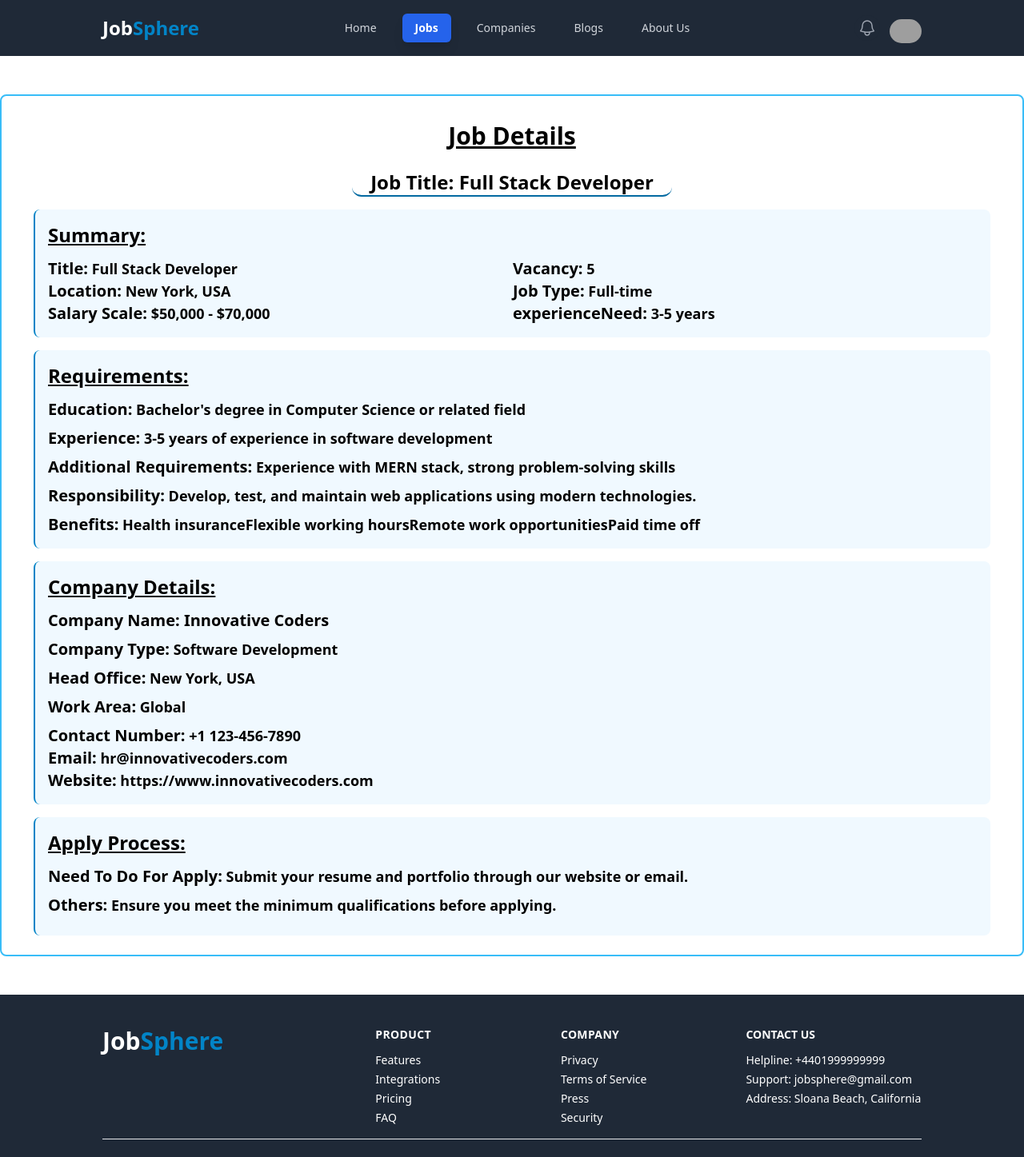
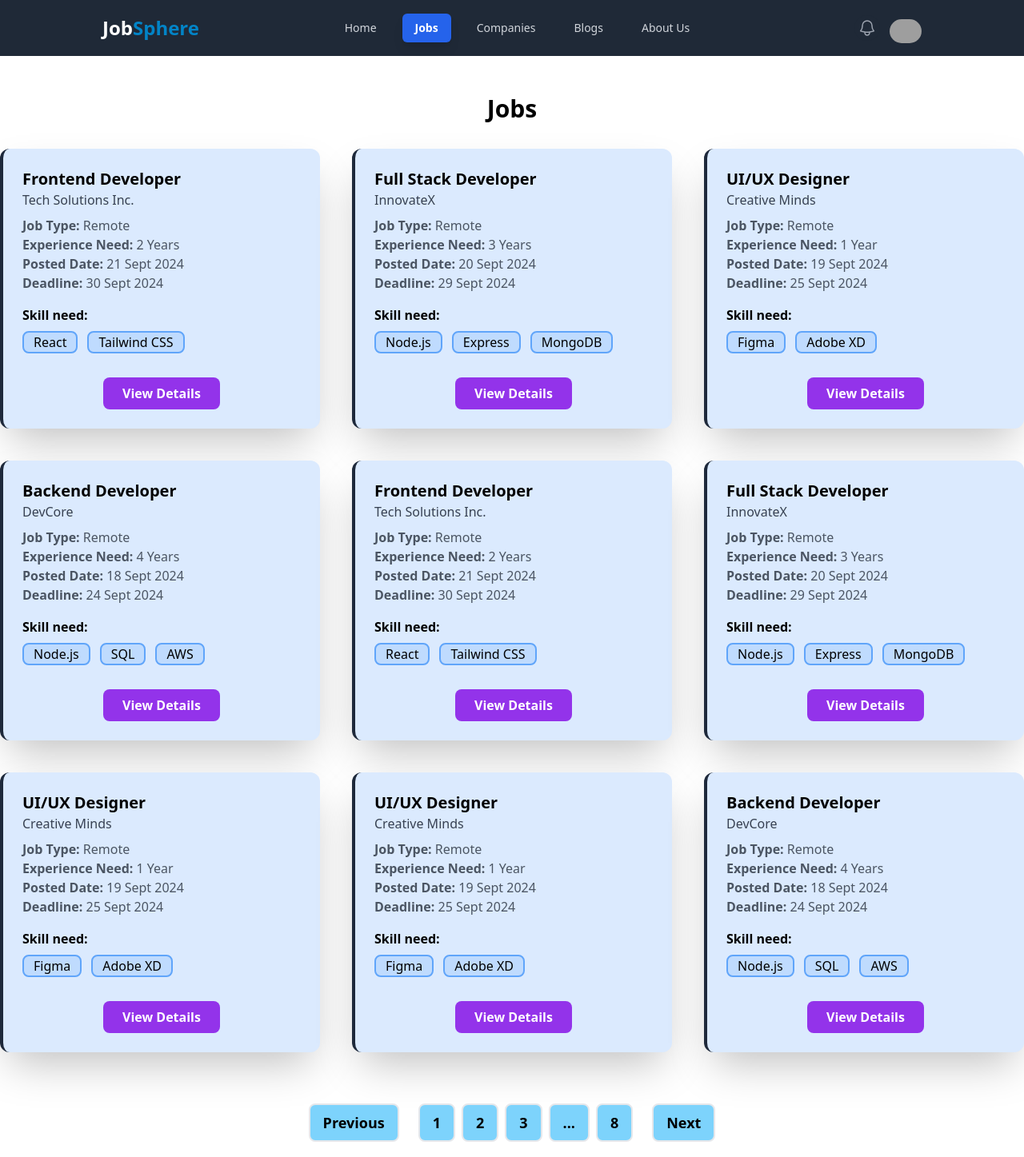
Before and after one commit to HunterMahmud/JobSphere, a Next.js app: page /jobs in a window 1280 px wide. Shown: the top 1447 px of the page at 80% size. Built offline with nearby package versions, Linux system fonts and the light colour scheme; grey boxes are pictures that could not be loaded.

Commit message:
Details Page complete

```diff
--- a/src/app/jobs/page.jsx
+++ b/src/app/jobs/page.jsx
@@ -98,16 +98,16 @@ const JobPage = () => {
 
     return (
         <div className="container mx-auto my-12">
-            {/* <h1 className="text-3xl font-bold text-center mb-8">Jobs</h1> */}
+            <h1 className="text-3xl font-bold text-center mb-8">Jobs</h1>
             {/* Card */}
-            {/* <div className="grid grid-cols-1 sm:grid-cols-2 lg:grid-cols-3 gap-10">
+            <div className="grid grid-cols-1 sm:grid-cols-2 lg:grid-cols-3 gap-10">
                 {jobs.map((job, index) => (
                     <JobsCard key={index} job={job} />
                 ))}
-            </div> */}
+            </div>
 
             {/* Pagination */}
-            {/* <div className='mt-16 flex justify-center gap-6'>
+            <div className='mt-16 flex justify-center gap-6'>
                 <button className='btn px-4 py-2 border-2 text-lg font-semibold hover:border hover:border-sky-700 bg-sky-300 hover:bg-sky-400 rounded-lg'>Previous</button>
                 <div className='space-x-2'>
                     <button className='btn px-4 py-2 border-2 text-lg font-semibold hover:border hover:border-sky-700 bg-sky-300 hover:bg-sky-400 rounded-lg'>1</button>
@@ -117,7 +117,7 @@ const JobPage = () => {
                     <button className='btn px-4 py-2 border-2 text-lg font-semibold hover:border hover:border-sky-700 bg-sky-300 hover:bg-sky-400 rounded-lg'>8</button>
                 </div>
                 <button className='btn px-4 py-2 border-2 text-lg font-semibold hover:border hover:border-sky-700 bg-sky-300 hover:bg-sky-400 rounded-lg'>Next</button>
-            </div> */}
+            </div>
 
             {/* Job Details will move to Dynamic */}
                 <JobDetails></JobDetails>
```
